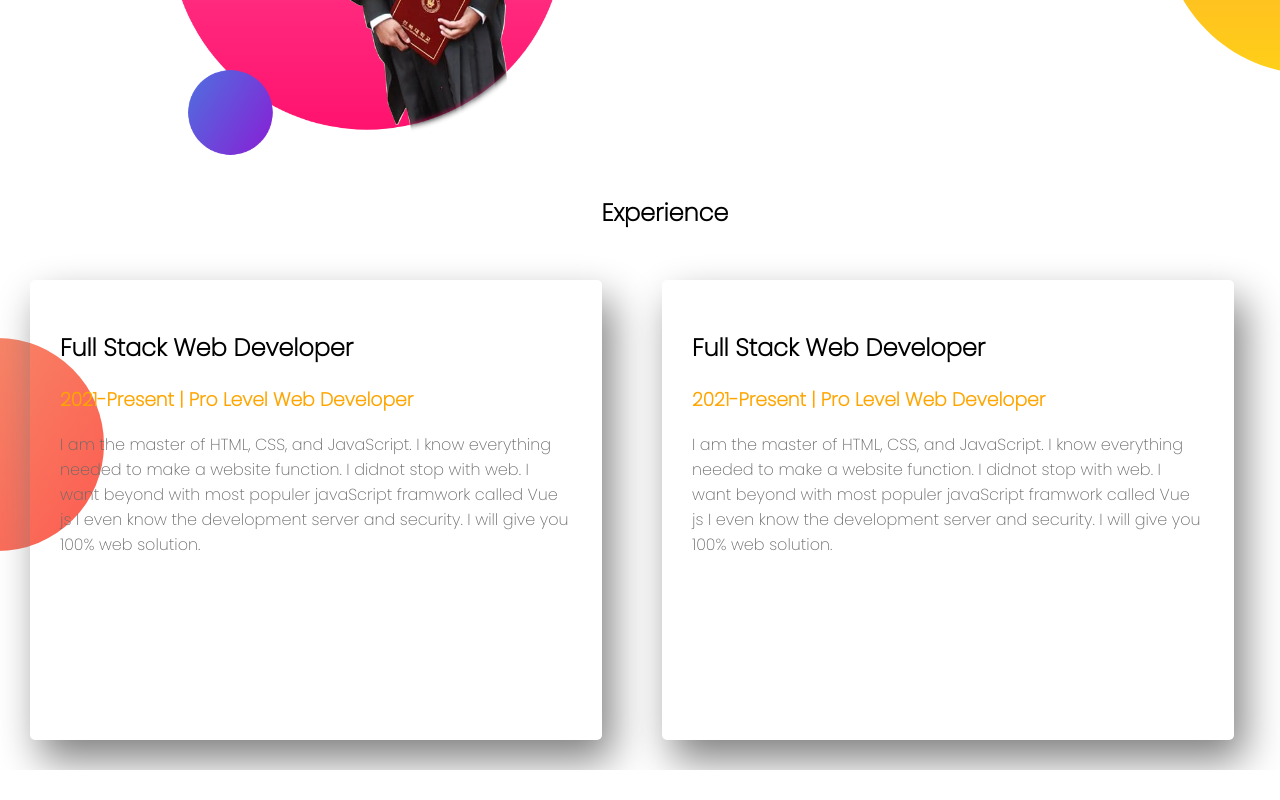
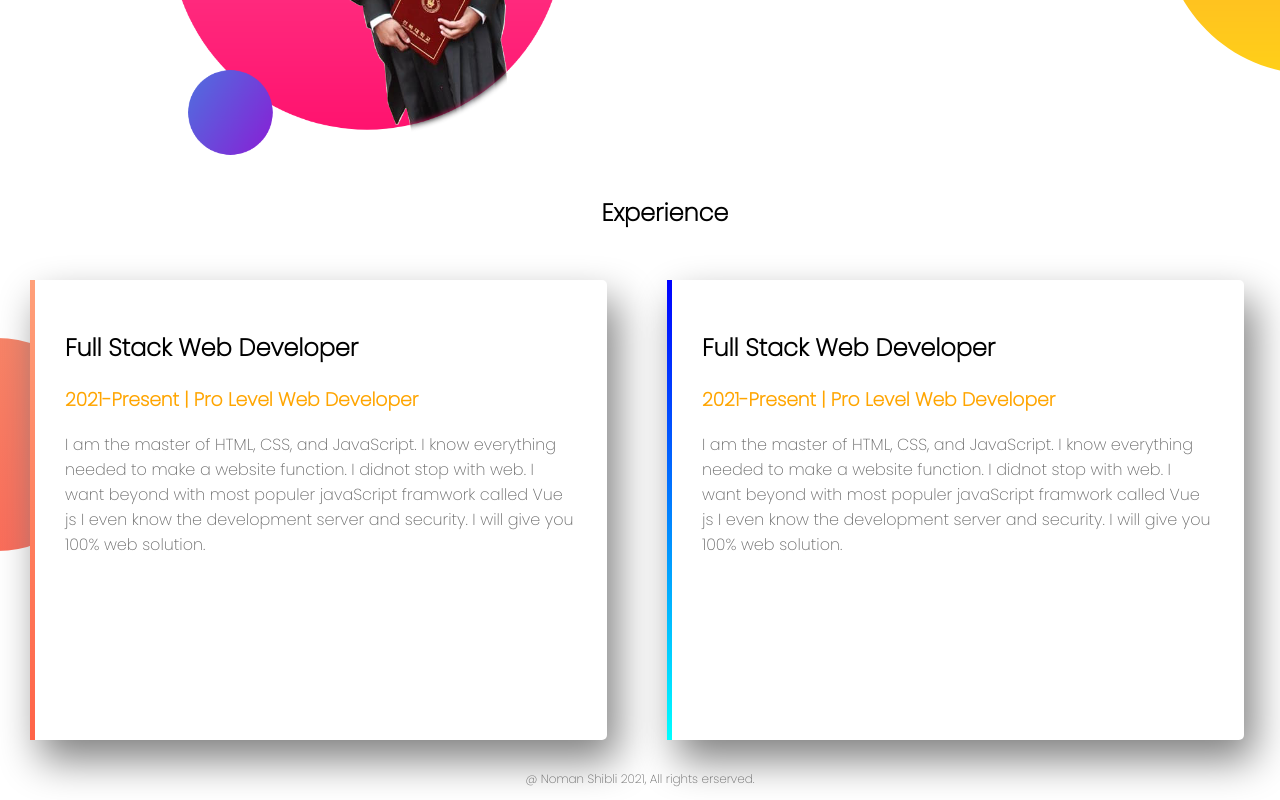
Before and after one commit to shibli20/portfolio-project, a plain HTML site: page index.html in a window 1280 px wide. Shown: the part 825-1625 px from the top of the page. Before the commit the page ends 1595 px from the top, so only its background shows below. Drawn offline with Linux system fonts and the light colour scheme.

Commit message:
complet final part

```diff
--- a/index.html
+++ b/index.html
@@ -32,21 +32,25 @@
         <div class="half-width"><h2>Dream Big</h2>
             <h3>Become a web Developer</h3>
             <p>I am a passionate and enthusiast web developer although interasted new things and queik learner.I am a passionate and enthusiast web developer although interasted new things and queik learner. </p>
-            <a class="link-button" target="_blank" href="https://www.linkedin.com/in/noman-shibli-16033b99/">DOWNLOAD RESUME</a></div>
+            <a class="link-button" target="_blank" href="https://www.linkedin.com/in/noman-shibli-16033b99/">DOWNLOAD RESUME</a>
+        </div>
 
     </section>
    <section class="experience-area">
        <h2>Experience</h2>
-       <div class="fainal">
+       <div id="full-stack" class="fainal">
            <h2>Full Stack Web Developer</h2>
            <h3 class="orang-name-highlight">2021-Present | Pro Level Web Developer</h3>
            <p>I am the master of HTML, CSS, and JavaScript. I know everything needed to make a website function. I didnot stop with web. I want beyond with most populer javaScript framwork called Vue js I even know the development server and security. I will give you 100% web solution.</p>
        </div>
-       <div class="fainal">
+       <div id="baby-web" class="fainal">
         <h2>Full Stack Web Developer</h2>
         <h3 class="orang-name-highlight">2021-Present | Pro Level Web Developer</h3>
         <p>I am the master of HTML, CSS, and JavaScript. I know everything needed to make a website function. I didnot stop with web. I want beyond with most populer javaScript framwork called Vue js I even know the development server and security. I will give you 100% web solution.</p>
        </div>
    </section>
+   <footer>
+       <p>@ Noman Shibli 2021, All rights erserved.</p>
+   </footer>
 </body>
 </html>
--- a/style.css
+++ b/style.css
@@ -49,6 +49,7 @@ section{
     box-shadow: 10px 20px 40px gray ;
     height: 80%;
     border-radius: 5px;
+    background-color: white;
 
 }
 .experience-area{
@@ -56,3 +57,18 @@ section{
     background-repeat: no-repeat;
     background-position: left;
 }
+#full-stack{
+    border-left: 5px solid;
+    border-image: linear-gradient(180deg, lightSalmon, tomato);
+    border-image-slice: 1;
+
+}
+#baby-web{
+    border-left: 5px solid;
+    border-image: linear-gradient(180deg,blue, cyan);
+    border-image-slice: 1;
+}
+footer p{
+    text-align: center;
+    font-size: 12px;
+}
```
